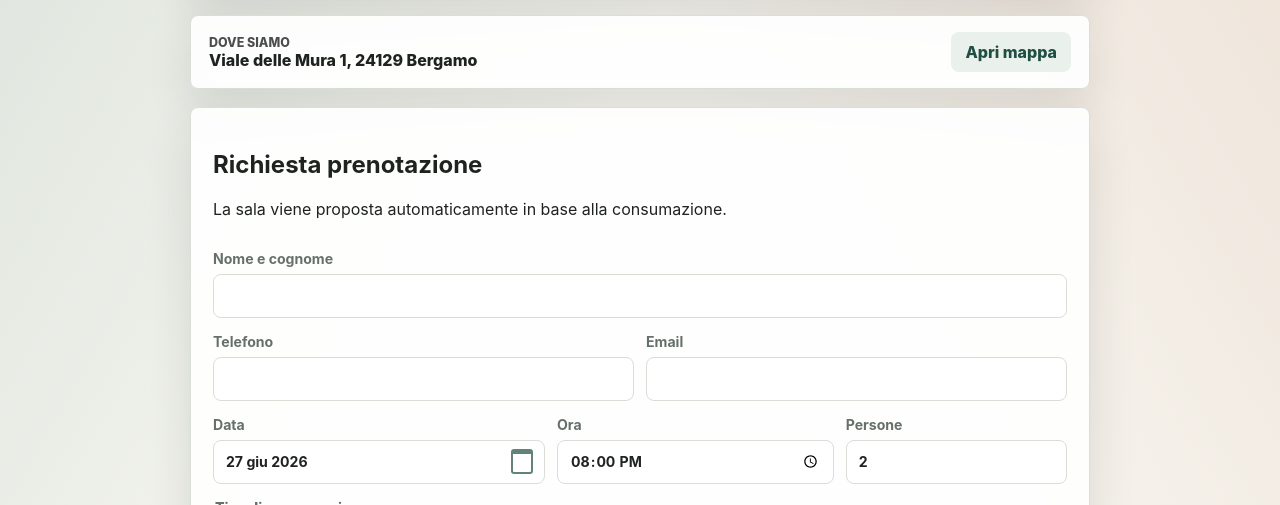
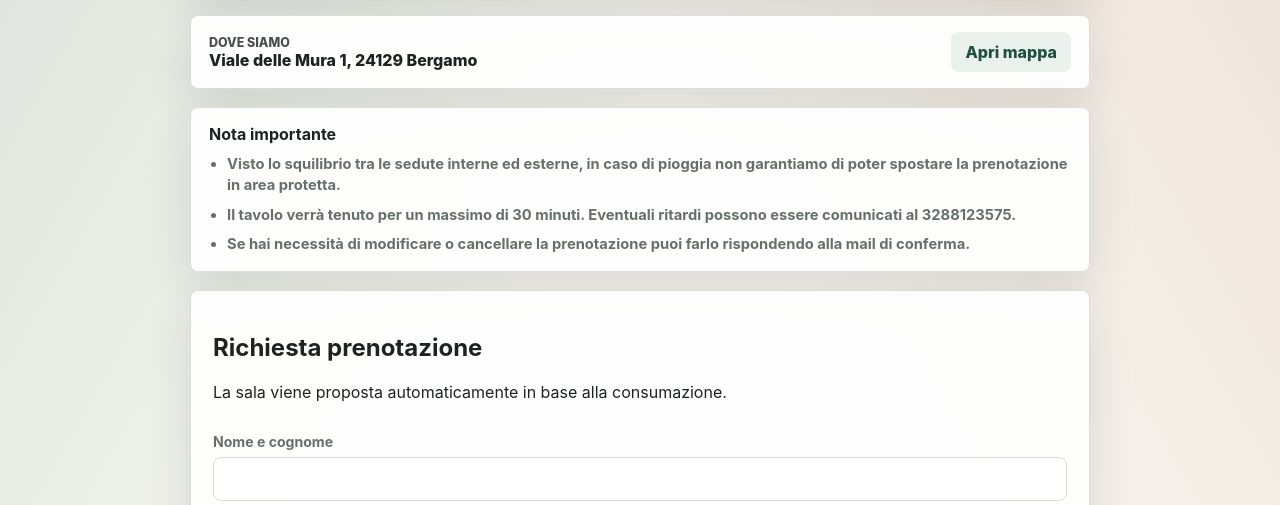
Before and after one commit to spinoxxx/muretto-prenotazioni, a website: page public/prenota.html in a window 1280 px wide. Shown: the part 295-800 px from the top of the page. Drawn offline with Linux system fonts and the light colour scheme; no server answers.

Commit message:
Restore public booking disclaimers

```diff
--- a/public/prenota.html
+++ b/public/prenota.html
@@ -24,6 +24,15 @@
             <p class="public-location-address">Viale delle Mura 1, 24129 Bergamo</p>
           </div>
           <a class="ghost-link public-map-link" href="https://www.google.com/maps/search/?api=1&amp;query=Viale%20delle%20Mura%201%2C%2024129%20Bergamo" target="_blank" rel="noopener">Apri mappa</a>
+        </section>
+
+        <section class="public-disclaimer-card" aria-label="Nota importante">
+          <h2>Nota importante</h2>
+          <ul>
+            <li>Visto lo squilibrio tra le sedute interne ed esterne, in caso di pioggia non garantiamo di poter spostare la prenotazione in area protetta.</li>
+            <li>Il tavolo verrà tenuto per un massimo di 30 minuti. Eventuali ritardi possono essere comunicati al 3288123575.</li>
+            <li>Se hai necessità di modificare o cancellare la prenotazione puoi farlo rispondendo alla mail di conferma.</li>
+          </ul>
         </section>
 
         <form id="publicBookingForm" class="public-booking-form" autocomplete="on">
--- a/public/styles.css
+++ b/public/styles.css
@@ -825,16 +825,20 @@ label {
   font-size: 1.05rem;
 }
 
-.public-location-card {
+.public-location-card,
+.public-disclaimer-card {
   display: flex;
-  align-items: center;
-  justify-content: space-between;
   gap: 16px;
   border: 1px solid var(--line);
   border-radius: 8px;
   padding: 16px 18px;
   background: rgb(255 255 255 / 92%);
   box-shadow: var(--shadow);
+}
+
+.public-location-card {
+  align-items: center;
+  justify-content: space-between;
 }
 
 .public-location-card p {
@@ -850,6 +854,27 @@ label {
   flex: 0 0 auto;
   min-height: 40px;
   padding: 10px 14px;
+}
+
+.public-disclaimer-card {
+  flex-direction: column;
+  gap: 10px;
+}
+
+.public-disclaimer-card h2 {
+  margin: 0;
+  font-size: 1rem;
+}
+
+.public-disclaimer-card ul {
+  display: grid;
+  gap: 8px;
+  margin: 0;
+  padding-left: 18px;
+  color: var(--muted);
+  font-size: 0.92rem;
+  font-weight: 720;
+  line-height: 1.45;
 }
 
 .public-booking-form {
```
